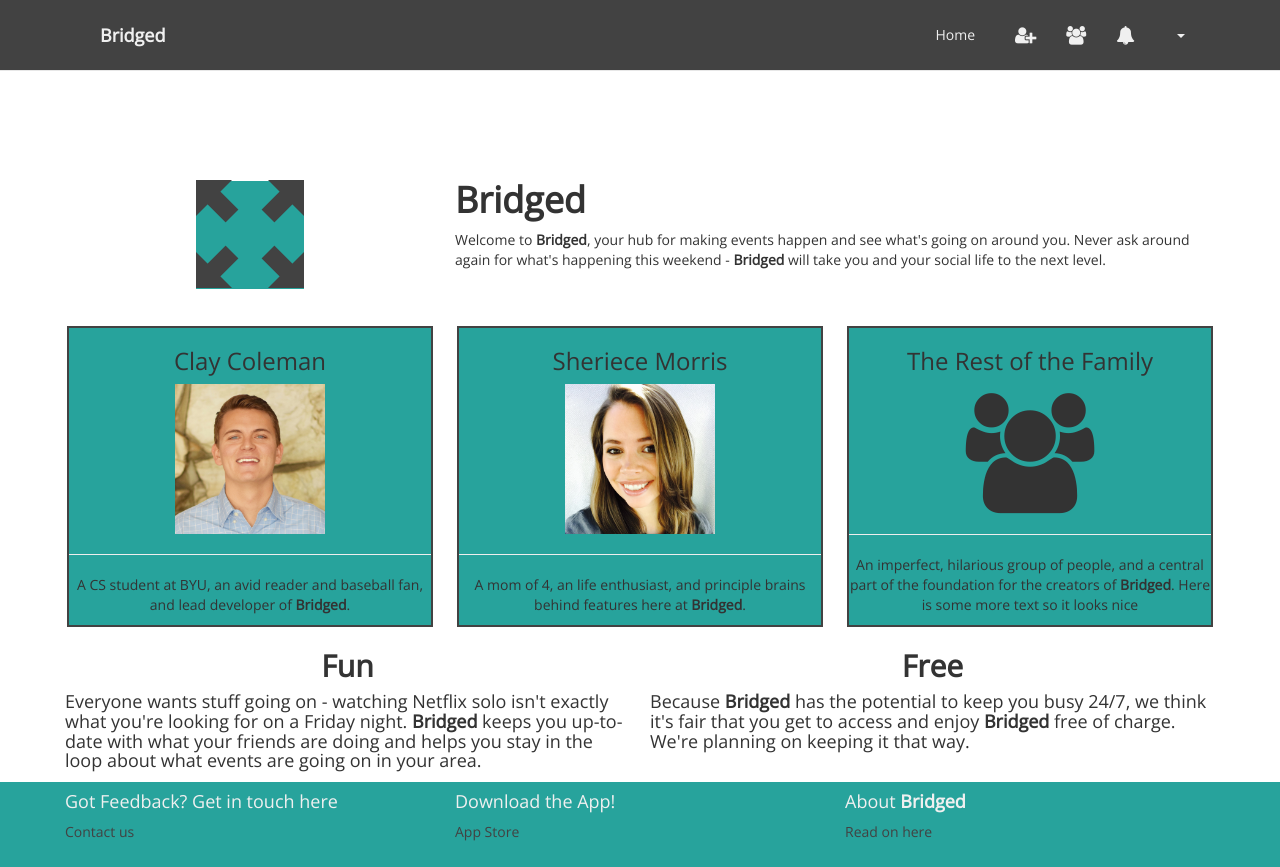
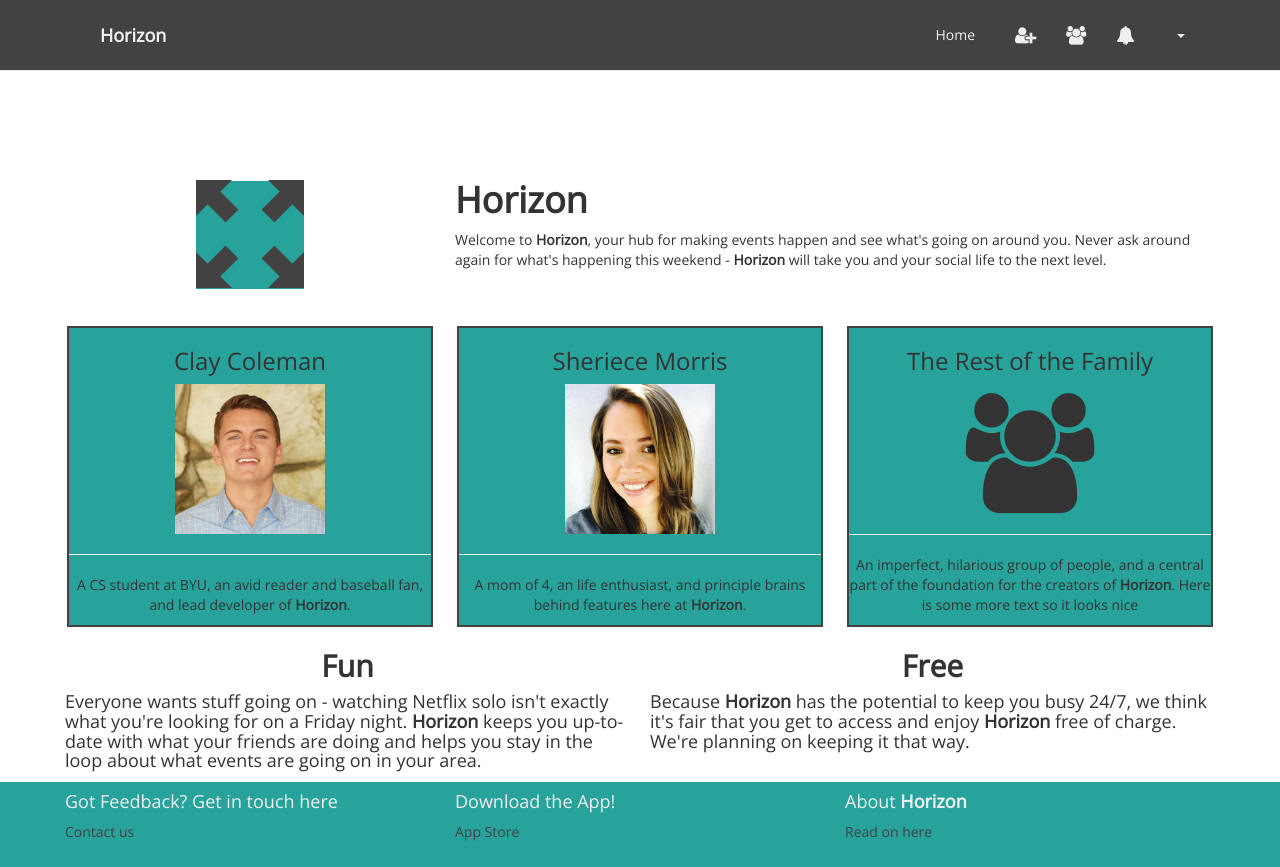
Before and after one commit to claycoleman/godogather, a Django app: page /about/ in a window 1280 px wide. Run offline with Django 3.2, Linux system fonts and the light colour scheme; the visitor is signed in with stand-in values (Sample User, id 1); some libraries are stand-ins or nearby versions.

Commit message:
Updated some essential things

```diff
--- a/main/forms.py
+++ b/main/forms.py
@@ -15,7 +15,7 @@ valid_time_formats = ['%I:%M %p', '%P', '%H:%M%A', '%H:%M %A', '%H:%M%a', '%H:%M
 class EventModelCreateForm(forms.ModelForm):
     date_happening = forms.DateField(initial=datetime.datetime.now())
     time_starting = forms.TimeField(input_formats=valid_time_formats, initial=datetime.datetime.now())
-    time_ending = forms.TimeField(input_formats=valid_time_formats, initial=datetime.datetime.now())
+    time_ending = forms.TimeField(input_formats=valid_time_formats, initial=datetime.datetime.now()+datetime.timedelta(hours=1))
 
 
 
--- a/web/templates/about.html
+++ b/web/templates/about.html
@@ -3,7 +3,7 @@
 
 {% block refresh %}<meta http-equiv="refresh" content="120">{% endblock %}
 
-{% block title %}About Bridged / Name here{% endblock title %}
+{% block title %}About Horizon / Name here{% endblock title %}
 
 {% block body %}
 <br>
@@ -19,8 +19,8 @@
             </div>
         </div>
         <div class="col-sm-8 centered">
-            <h1 >Bridged</h1>
-            <p>Welcome to <strong>Bridged</strong>, your hub for making events happen and see what's going on around you. Never ask around again for what's happening this weekend - <strong>Bridged</strong> will take you and your social life to the next level.</p>
+            <h1 >Horizon</h1>
+            <p>Welcome to <strong>Horizon</strong>, your hub for making events happen and see what's going on around you. Never ask around again for what's happening this weekend - <strong>Horizon</strong> will take you and your social life to the next level.</p>
         </div><!-- /col-sm-8 -->
     </div><!-- /row -->
     <br>
@@ -30,7 +30,7 @@
                 <h3>Clay Coleman</h3>
                 <img src="{% static 'img/clay-mini.jpeg' %}" class="thumb">
                 <hr>
-                <p>A CS student at BYU, an avid reader and baseball fan, and lead developer of <strong>Bridged</strong>.</p>
+                <p>A CS student at BYU, an avid reader and baseball fan, and lead developer of <strong>Horizon</strong>.</p>
             </div>
         </div>
          <div class="col-sm-4">
@@ -38,7 +38,7 @@
                 <h3>Sheriece Morris</h3>
                 <img src="{% static 'img/sheriece-mini.jpg' %}" class="thumb">
                 <hr>
-                <p>A mom of 4, an life enthusiast, and principle brains behind features here at <strong>Bridged</strong>.</p>
+                <p>A mom of 4, an life enthusiast, and principle brains behind features here at <strong>Horizon</strong>.</p>
             </div>
         </div>
         <div class="col-sm-4">
@@ -46,18 +46,18 @@
                 <h3>The Rest of the Family</h3>
                 <h2><span class="fa fa-users fa-4x"></span></h2>
                 <hr>
-                <p>An imperfect, hilarious group of people, and a central part of the foundation for the creators of <strong>Bridged</strong>. Here is some more text so it looks nice</p>
+                <p>An imperfect, hilarious group of people, and a central part of the foundation for the creators of <strong>Horizon</strong>. Here is some more text so it looks nice</p>
             </div>
         </div>
     </div>
     <div class="row">
         <div class="col-sm-6">
             <h2 class="text-center">Fun</h2>
-            <h4>Everyone wants stuff going on - watching Netflix solo isn't exactly what you're looking for on a Friday night. <strong>Bridged</strong> keeps you up-to-date with what your friends are doing and helps you stay in the loop about what events are going on in your area.</h4>
+            <h4>Everyone wants stuff going on - watching Netflix solo isn't exactly what you're looking for on a Friday night. <strong>Horizon</strong> keeps you up-to-date with what your friends are doing and helps you stay in the loop about what events are going on in your area.</h4>
         </div><!-- /col-sm-6 -->
         <div class="col-sm-6">
             <h2 class="text-center">Free</h2>
-            <h4>Because <strong>Bridged</strong> has the potential to keep you busy 24/7, we think it's fair that you get to access and enjoy <strong>Bridged</strong> free of charge. We're planning on keeping it that way.</h4>
+            <h4>Because <strong>Horizon</strong> has the potential to keep you busy 24/7, we think it's fair that you get to access and enjoy <strong>Horizon</strong> free of charge. We're planning on keeping it that way.</h4>
         </div><!--/cosm-sm-6 -->
     </div><!-- /row -->
     <div class="row">
--- a/web/templates/base.html
+++ b/web/templates/base.html
@@ -26,7 +26,7 @@
             <span class="icon-bar"></span>
             <span class="icon-bar"></span>
           </button>
-          <a class="navbar-brand" href="{% url 'event_list_view' %}"><strong>Bridged</strong></a>
+          <a class="navbar-brand" href="{% url 'event_list_view' %}"><strong>Horizon</strong></a>
         </div>
 
         <!-- Collect the nav links, forms, and other content for toggling -->
@@ -103,6 +103,8 @@
                     {% else %}
                       <li><a>No notifications!</a></li>
                     {% endif %}
+                    <li role="separator" class="divider"></li>
+                  <li><a href="{% url 'full_notifications' %}">See all your notifications</a></li>
               </ul>
             </li>
             <li class="dropdown {% block user_active %}{% endblock %}">
@@ -154,7 +156,7 @@
                       </p>
                   </div><!-- /col-sm-4 -->
                   <div class="col-sm-4">
-                      <h4>About <strong>Bridged</strong></h4>
+                      <h4>About <strong>Horizon</strong></h4>
                       <a href="{% url 'about_view' %}">Read on here</a>
                   </div><!-- /col-sm-4 -->
               </div>
--- a/web/templates/full_notifications.html
+++ b/web/templates/full_notifications.html
@@ -32,6 +32,8 @@
                             <i class='fa fa-comment fa-lg' style='margin-top: 10px;'></i>
                         {% elif 'Confirm' in notification.notification_type %}
                             <i class='fa fa-check-square-o fa-lg' style='margin-top: 10px;'></i>
+                        {% elif 'Shared' in notification.notification_type %}
+                            <i class='fa fa-check-share-box-o fa-lg' style='margin-top: 10px;'></i>
                         {% endif %}
                     </div>
                     <div class="col-sm-8">
--- a/web/templates/group_event_list.html
+++ b/web/templates/group_event_list.html
@@ -113,6 +113,7 @@
                 {% endif %}
                 <div id="group-detail">
             <div class="col-sm-4">
+                <a class="btn" href = "{% url 'event_create_view' %}?group_pk={{group.pk}}" %}><i class='fa fa-plus-circle'></i> Create a new event in {{group}}</a>
                 <h3>Members:</h3>
                 {% for member in group.members.all %}
                     <a class="tooltipped" href="{% url 'profile_detail_view' member.pk %}" data-placement="bottom" data-toggle="tooltip" title="{{ member }}">
--- a/web/templates/profile_detail.html
+++ b/web/templates/profile_detail.html
@@ -64,7 +64,7 @@
         <div class="col-sm-4">
         <br>
             <h5 class="bio">{{profile.bio}}</h5><br>
-            <h4><strong>Your Search Username</strong>:</h4><h4>{{ profile.username }}</h4>
+            <h4><strong>{% ifequal request.user.profile profile  %}Your{% else %}{{profile.first_name}}'s{% endifequal %} Search Username</strong>:</h4><h4>{{ profile.username }}</h4>
             <h3>Events {% ifequal request.user.profile profile  %}You've{% else %}{{profile.first_name}} Has{% endifequal %} Posted</h3>
             {% if profile.events_hosted.all %}
             <div class="main-feed">
@@ -78,7 +78,7 @@
             {% else %}
                 <br>
                 <br>
-                <h4>You have no upcoming events!</h4>
+                <h4>{% ifequal request.user.profile profile  %}You have{% else %}{{profile.first_name}} has{% endifequal %} no upcoming events!</h4>
             {% endif %}
 
         </div>
--- a/web/views.py
+++ b/web/views.py
@@ -1081,6 +1081,14 @@ def share_event(request):
         request.user.profile.shared_events.remove(event)
         added = False
 
+    for host in event.host.all():
+        if not host.notifications.filter(read=False, sender_pk=event.pk, notification_type__iendswith=request.user.profile.pk).exists():
+            new_notif = Notification.objects.create(user=host)
+            new_notif.notification_type = "Shared your event %s" % request.user.profile.pk
+            new_notif.message = '%s shared your event "%s".' % (request.user.profile.first_name, event.name)
+            new_notif.sender_pk = event.pk
+            new_notif.save()
+
     return JsonResponse([event.name, added], safe=False)
 
 
```
